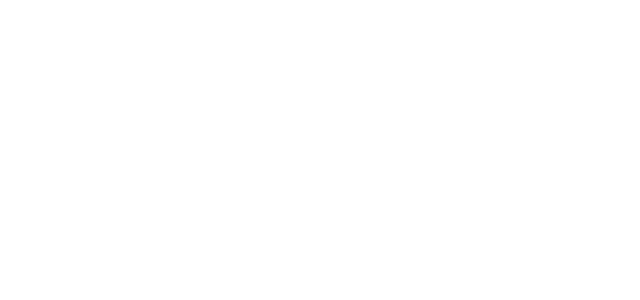
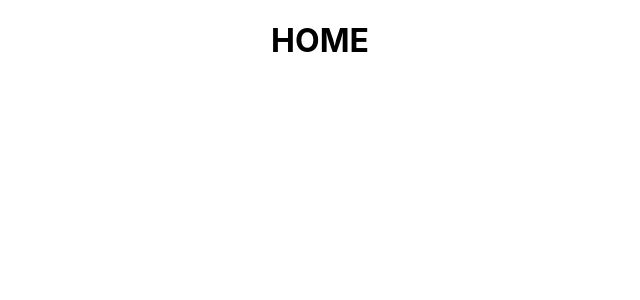
Before and after one commit to Morgan-Ngetich/Online-Clothing-Store, a React (Create React App) app: page / in a window 1280 px wide. Shown: the top 300 px of the page, without its empty margins (320-960 px from the left). Built offline with nearby package versions, Linux system fonts and the light colour scheme.

Commit message:
added the basic structer

```diff
--- a/src/App.js
+++ b/src/App.js
@@ -1,9 +1,10 @@
 import './App.css';
+import Home from './pages/Home';
 
 function App() {
   return (
     <div className="App">
-
+     <Home/>
     </div>
   );
 }
--- /dev/null
+++ b/src/pages/Home.js
@@ -0,0 +1,6 @@
+function Home(){
+  return (
+    <h1>HOME</h1>
+  )
+}
+export default Home
```
Also changed, not shown: src/components/Login.js (added), src/components/Navbar.js (added), src/pages/Cart.js (added), src/pages/Shirts.js (added), src/pages/Shoes.js (added), src/pages/Trousers.js (added).
